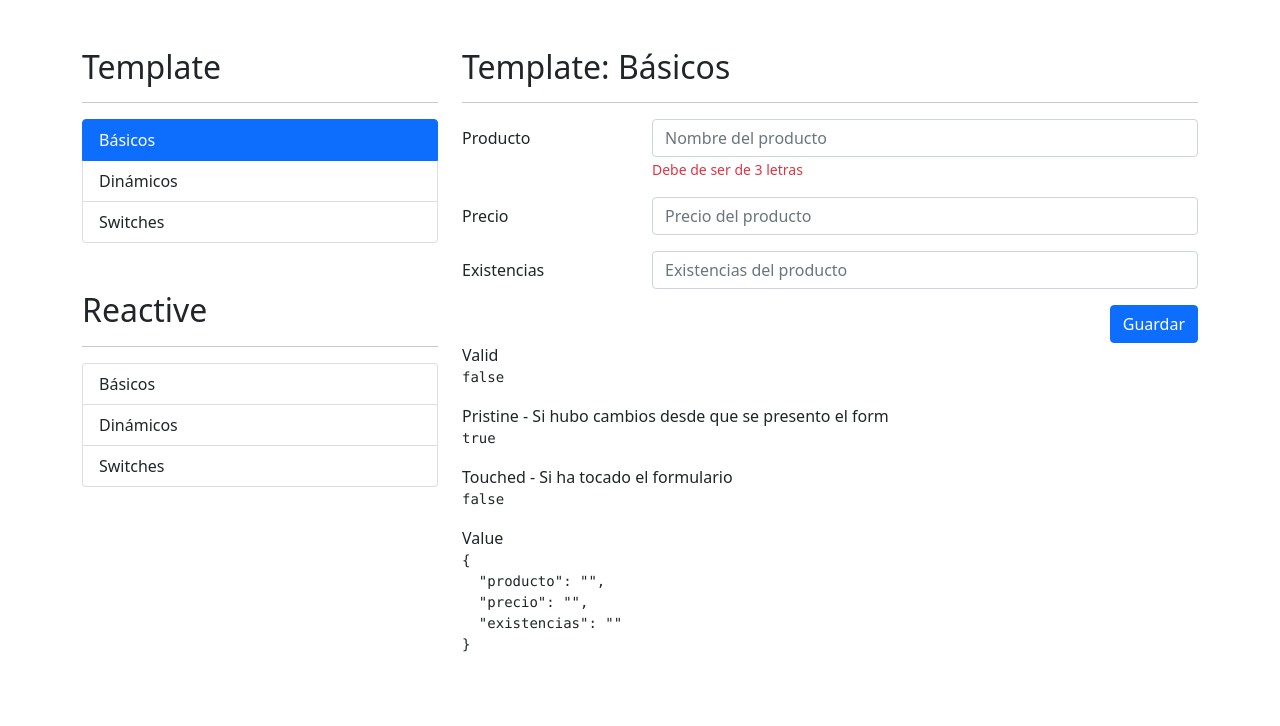
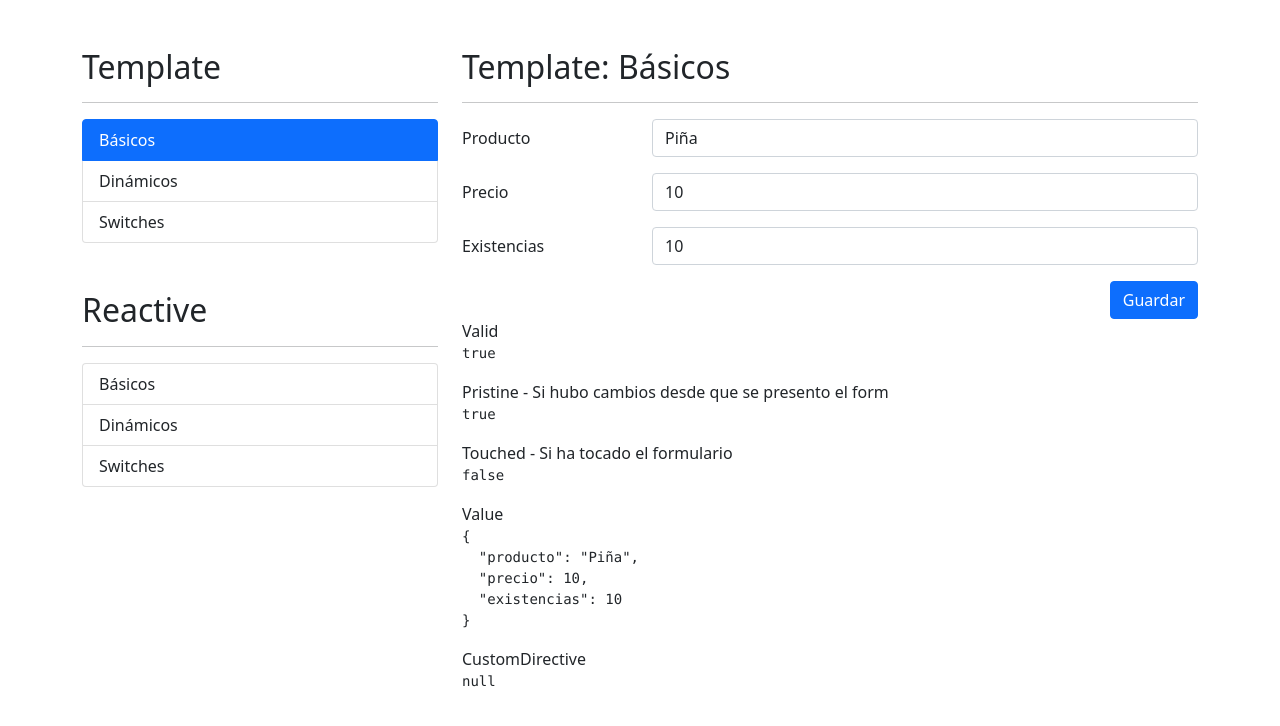
Before and after one commit to theoWald/formulariosApp, an Angular app: page /template/basicos in a window 1280 px wide. Shown: the top 726 px of the page. Built offline with nearby package versions, Linux system fonts and the light colour scheme.

Commit message:
validacion form basico + directiva

```diff
--- a/src/app/template/basicos/basicos.component.html
+++ b/src/app/template/basicos/basicos.component.html
@@ -3,7 +3,7 @@
 
 <div class="row">
     <div class="col">
-        <form (ngSubmit)="guardar(miFormulario)"
+        <form (ngSubmit)="guardar()"
                #miFormulario="ngForm"
                autocomplete="off">
             <!-- Campo Producto -->
@@ -12,11 +12,15 @@
                 <div class="col-sm-9">
                     <input type="text"
                             class="form-control"
-                            ngModel
+                            [ngModel]="initForm.producto"
                             name="producto"
                             placeholder="Nombre del producto"
-                            required>
-                    <span class="form-text text-danger">Debe de ser de 3 letras</span>
+                            required
+                            minlength="3">
+                    <span class="form-text text-danger"
+                        *ngIf="nombreValido()">
+                        Debe de ser de 3 letras
+                    </span>
                 </div>
             </div>
             <!-- Campo Producto -->
@@ -25,10 +29,15 @@
                 <div class="col-sm-9">
                     <input type="number"
                             class="form-control"
-                            ngModel
+                            [ngModel]="initForm.precio"
                             name="precio"
                             placeholder="Precio del producto"
-                            required>
+                            required
+                            min="0">
+                    <span class="form-text text-danger"
+                          *ngIf="precioValido()">
+                        EL precio debe ser 0 o mayor
+                    </span>
                 </div>
             </div>
             <!-- Campo Existencias -->
@@ -37,16 +46,20 @@
                 <div class="col-sm-9">
                     <input type="number"
                             class="form-control"
-                            ngModel
+                            [ngModel]="initForm.existencias"
                             name="existencias"
-                            placeholder="Existencias del producto">
+                            customMin
+                            [minimo]="0"
+                            placeholder="Existencias del producto"
+                            required>
                 </div>
             </div>
 
             <div class="row">
                 <div class="col">
                     <button type="submit"
-                            class="btn btn-primary float-end">
+                            class="btn btn-primary float-end"
+                            [disabled]="miFormulario.invalid">
                         Guardar
                     </button>
                 </div>
@@ -67,5 +80,7 @@
         <pre>{{ miFormulario.touched }}</pre>
         <span>Value</span>
         <pre>{{ miFormulario.value | json }}</pre>
+        <span>CustomDirective</span>
+        <pre>{{ miFormulario.controls.existencias?.errors | json }}</pre>
     </div>
 </div>
--- a/src/app/template/basicos/basicos.component.ts
+++ b/src/app/template/basicos/basicos.component.ts
@@ -1,4 +1,4 @@
-import { Component, ComponentFactoryResolver, NgModuleRef, OnInit } from '@angular/core';
+import { Component, ComponentFactoryResolver, NgModuleRef, OnInit, ViewChild } from '@angular/core';
 import { NgForm } from '@angular/forms';
 
 @Component({
@@ -9,23 +9,47 @@ import { NgForm } from '@angular/forms';
 })
 export class BasicosComponent implements OnInit {
 
+  @ViewChild('miFormulario') miFormulario!: NgForm;
+
+  initForm = {
+    producto: 'Piña',
+    precio: 10,
+    existencias: 10
+  }
+
   constructor() { }
-  // constructor(private resolver: ComponentFactoryResolver) {
-  //   const factory = resolver.resolveComponentFactory(BasicosComponent);
-  //   console.log('the factory:', factory);
 
-  //   // Access the private ngModule property.
-  //   const ngModuleRef: NgModuleRef<any> = (factory as any).ngModule;
-  //   console.log('the module name:', ngModuleRef.instance.constructor.name)
-  // }
 
   ngOnInit(): void {
   }
 
-  guardar(miFormulario: NgForm){
-    // console.log('submit hecho');
-    console.log(miFormulario.value);
+  // guardar(miFormulario: NgForm){
+  //   // console.log('submit hecho');
+  //   console.log(miFormulario.value);
 
+  // }
+
+  nombreValido(): boolean{
+    return this.miFormulario?.controls.producto?.invalid
+            && this.miFormulario?.controls.producto?.touched;
   }
 
+  precioValido(): boolean{
+    return this.miFormulario?.controls.precio?.invalid
+             && this.miFormulario?.controls.precio?.touched;
+  }
+
+  guardar(){
+    //console.log(this.miFormulario);
+
+    console.log('Registro guardado');
+    this.miFormulario.resetForm();
+    // Por si quieres poner unos valores por defecto
+    // this.miFormulario.resetForm({
+    //   precio: 0,
+    //   existencias: 0
+    // });
+  }
+
+
 }
--- /dev/null
+++ b/src/app/template/directives/custom-min.directive.ts
@@ -0,0 +1,31 @@
+import { Directive, Input } from '@angular/core';
+import { FormControl, NG_VALIDATORS, ValidationErrors, Validator } from '@angular/forms';
+
+
+@Directive({
+    selector: '[customMin][ngModel]',
+    providers: [{
+        provide: NG_VALIDATORS,
+        useExisting: CustomMinDirective,
+        multi: true
+    }]
+})
+export class CustomMinDirective implements Validator{
+
+    @Input() minimo!: number;
+
+    constructor(){
+       // console.log('Directiva', this.minimo);
+    }
+
+    validate(control: FormControl): ValidationErrors | null {
+        const inputValue = control.value;
+
+        // console.log(inputValue);
+        // console.log('minimo', this.minimo);
+        // return null;
+
+        return (inputValue < this.minimo) ? {'customMin': true} : null;
+    }
+
+}
--- a/src/app/template/template.module.ts
+++ b/src/app/template/template.module.ts
@@ -6,6 +6,7 @@ import { BasicosComponent } from './basicos/basicos.component';
 import { DinamicosComponent } from './dinamicos/dinamicos.component';
 import { SwitchesComponent } from './switches/switches.component';
 import { FormsModule } from '@angular/forms';
+import { CustomMinDirective } from './directives/custom-min.directive';
 
 
 
@@ -13,7 +14,8 @@ import { FormsModule } from '@angular/forms';
   declarations: [
     BasicosComponent,
     DinamicosComponent,
-    SwitchesComponent
+    SwitchesComponent,
+    CustomMinDirective
   ],
   imports: [
     CommonModule,
```
